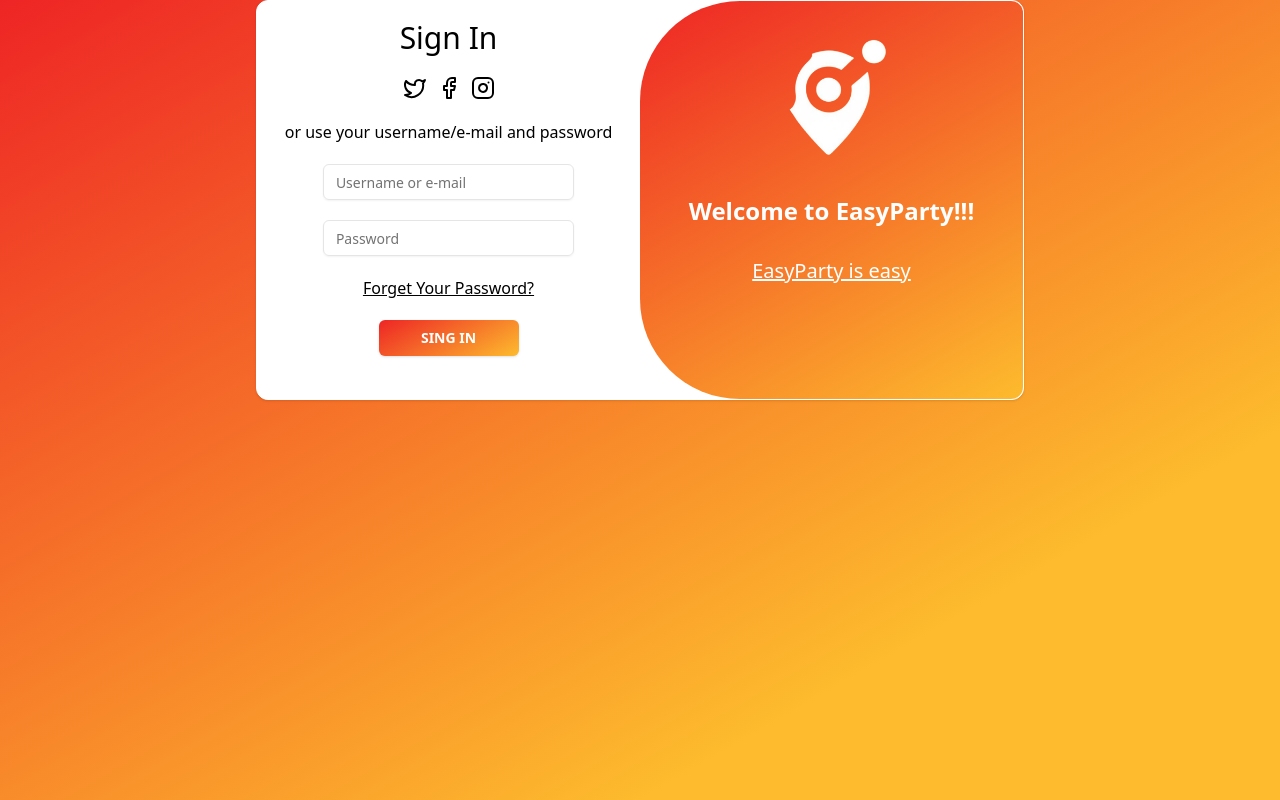
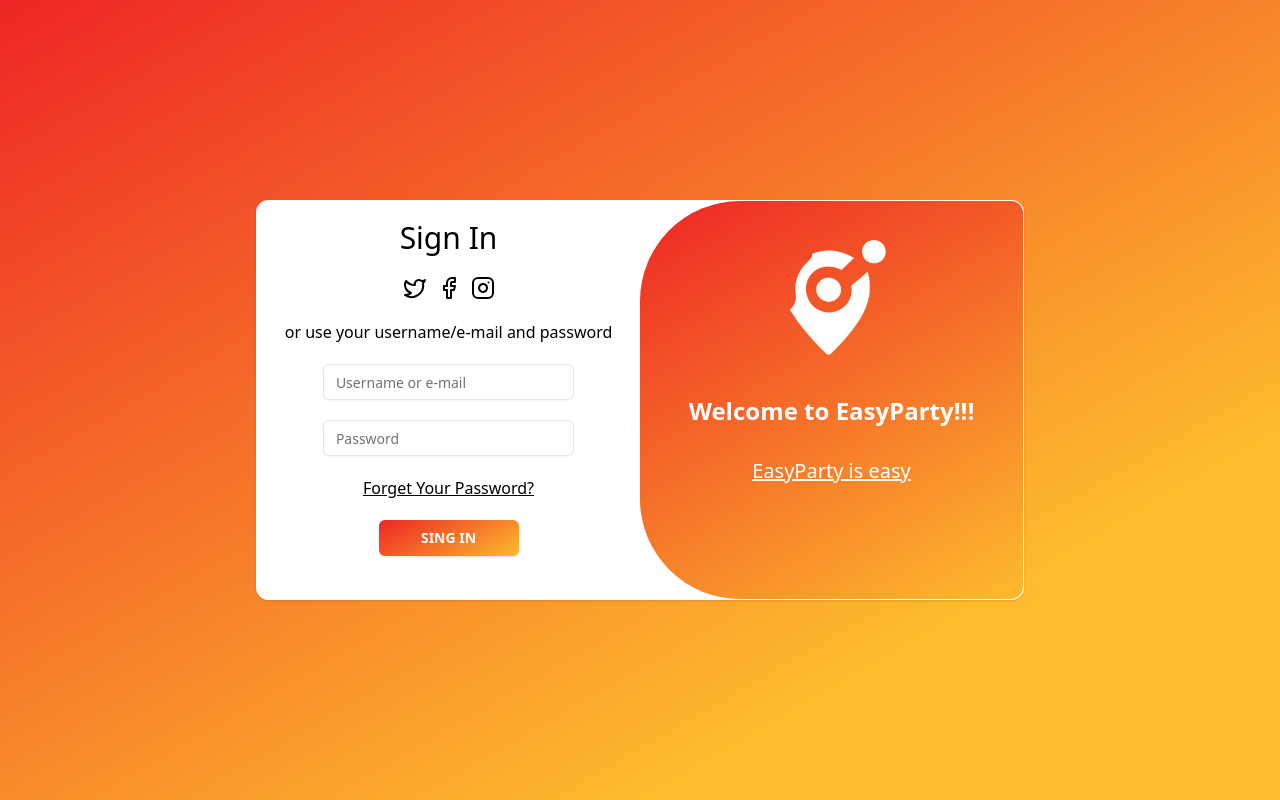
Before and after one commit to JohannFritzke/EasyParty, a React (Vite) app: page / in a window 1280 px wide. Built offline with nearby package versions, Linux system fonts and the light colour scheme.

Commit message:
LoginPage
Corrigido um problema no alinhamento

```diff
--- a/src/pages/LoginPage.tsx
+++ b/src/pages/LoginPage.tsx
@@ -11,7 +11,7 @@
 import { Instagram, Facebook, Twitter } from "lucide-react";
 export function LoginPage() {
   return (
-    <div className="background-login w-full h-screen flex justify-center items-ce\nter">
+    <div className="background-login w-full h-screen flex justify-center items-center">
       <Card className="w-[768px] flex h-[400px] text-black border-white bg-white">
         <CardContent className="flex flex-col justify-center items-center	w-full gap-[20px]">
           <h1 className="font-600 text-3xl">Sign In</h1>
```
